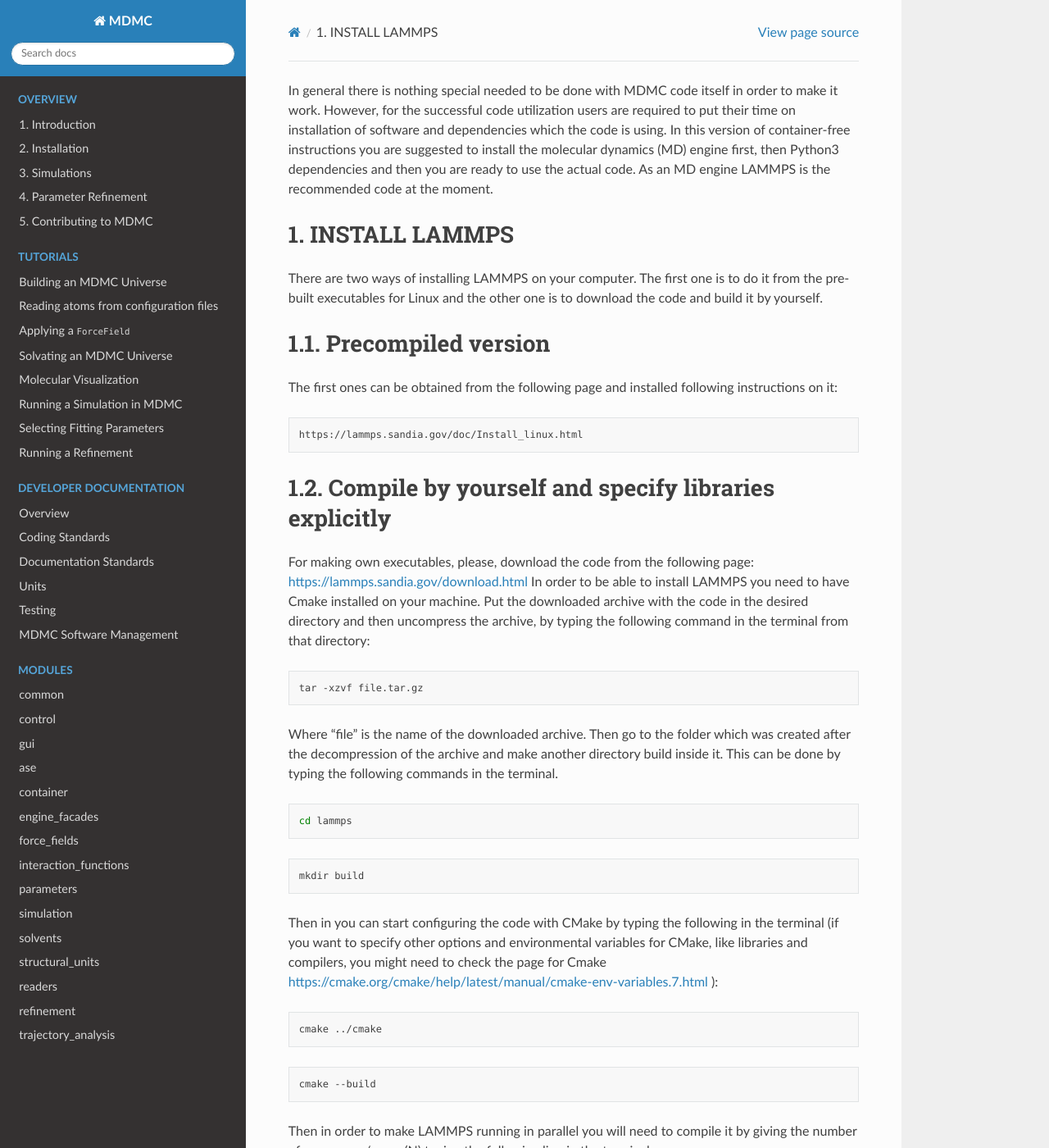
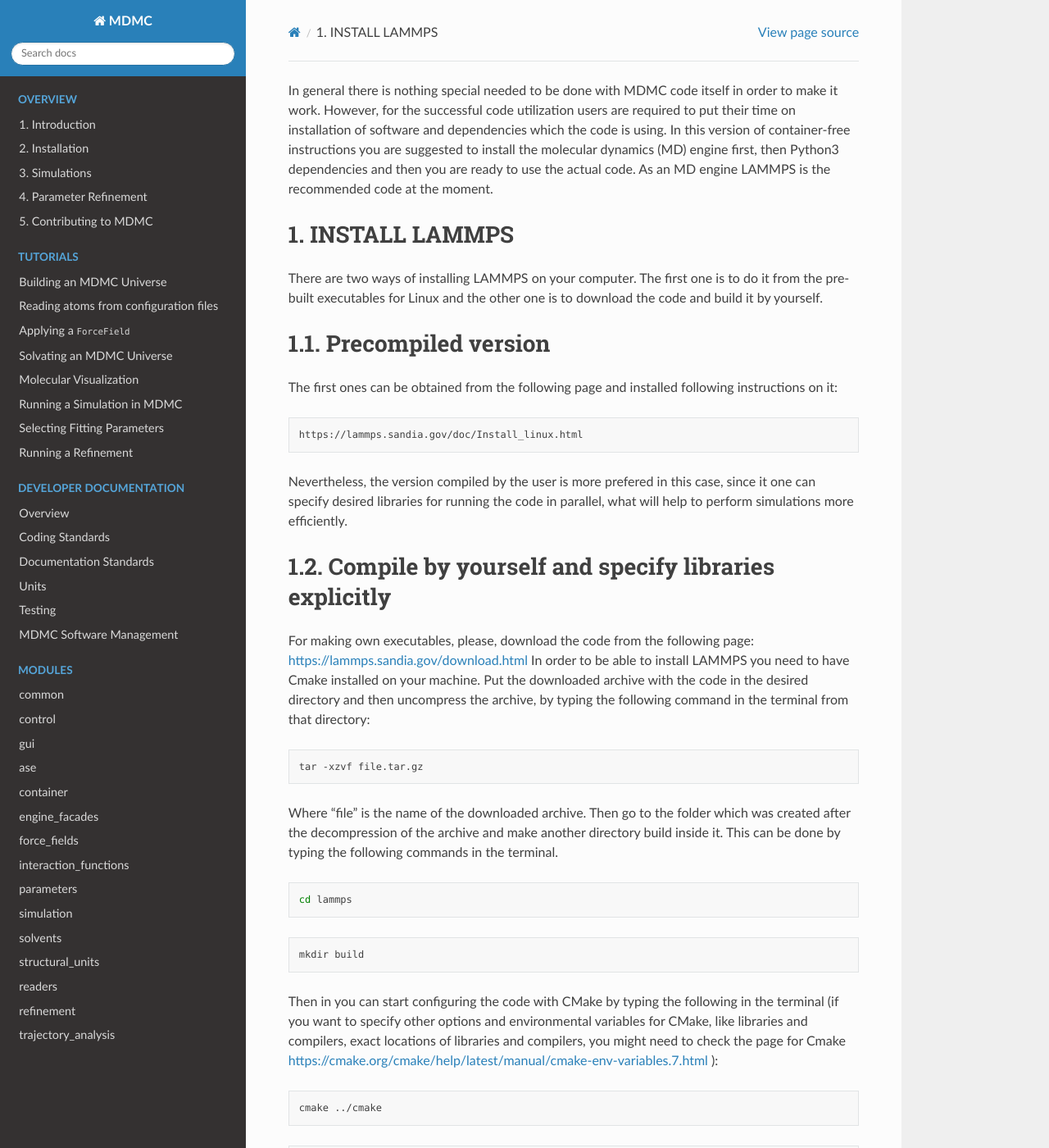
Before and after one commit to ISISNeutronMuon/MDMC, a Sphinx documentation site: the page built from doc/pages/installation/NOCONTAINER_LINUX.rst, in a window 1280 px wide and 1400 px high. Shown: the whole window at 82% size. Built offline with Sphinx 7.4.7 and the Read the Docs theme 2.0.0, drawn with Linux system fonts in a browser that asks for light colours; pages that are not in the unit, such as notebooks, are missing from menus.

Commit message:
Update NOCONTAINER_LINUX.rst

```diff
--- a/doc/pages/installation/NOCONTAINER_LINUX.rst
+++ b/doc/pages/installation/NOCONTAINER_LINUX.rst
@@ -14,6 +14,8 @@ The first ones can be obtained from the following page and installed following i
 .. code-block:: bash
 
  https://lammps.sandia.gov/doc/Install_linux.html
+
+Nevertheless, the version compiled by the user is more prefered in this case, since it one can specify desired libraries for running the code in parallel, what will help to perform simulations more efficiently.
 
 
 1.2. Compile by yourself and specify libraries explicitly
@@ -37,7 +39,7 @@ Then go to the folder which was created after the decompression of the archive a
 
  mkdir build
 
-Then in you can start configuring the code with CMake by typing the following in the terminal (if you want to specify other options and environmental variables for CMake, like libraries and compilers, you might need to check the page for Cmake https://cmake.org/cmake/help/latest/manual/cmake-env-variables.7.html   ):
+Then in you can start configuring the code with CMake by typing the following in the terminal (if you want to specify other options and environmental variables for CMake, like libraries and compilers, exact locations of libraries and compilers, you might need to check the page for Cmake https://cmake.org/cmake/help/latest/manual/cmake-env-variables.7.html   ):
 
 .. code-block:: bash
 
```
